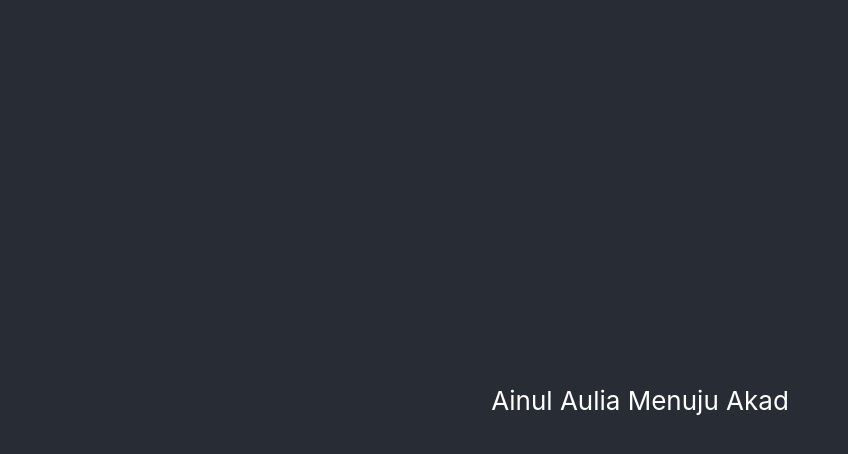
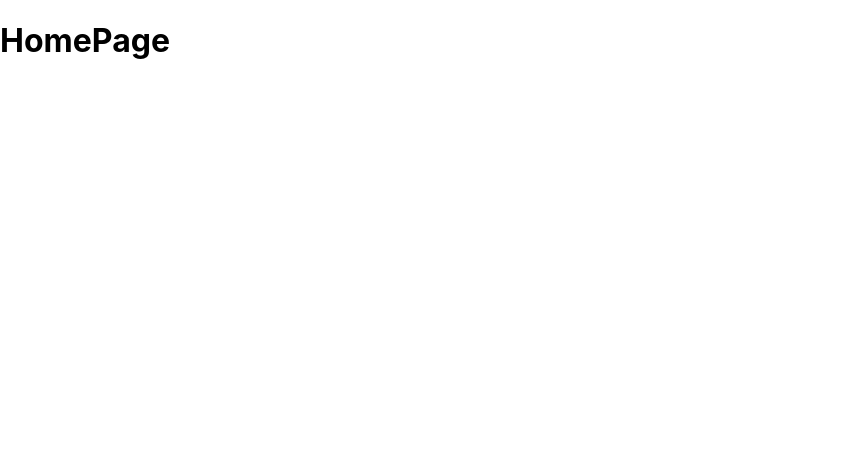
Before and after one commit to bktech-id/menujuakad, a React (Create React App) app: page / in a window 1280 px wide. Shown: the top 454 px of the page, without its empty margins (0-848 px from the left). Built offline with nearby package versions, Linux system fonts and the light colour scheme.

Commit message:
setup routing

```diff
--- /dev/null
+++ b/src/containers/AinulAulia/AinulAulia.js
@@ -0,0 +1,9 @@
+import React from 'react'
+
+export default function AinulAulia() {
+    return (
+        <div>
+            <p>Ainul Aulia Menuju Akad</p>
+        </div>
+    )
+}
--- a/src/containers/App/App.js
+++ b/src/containers/App/App.js
@@ -1,15 +1,31 @@
+import React, { Component } from 'react';
+import { Redirect, Route, Switch } from 'react-router';
+import { BrowserRouter } from 'react-router-dom';
 import './App.css';
+import { routes } from './routes';
 
-function App() {
-  return (
-    <div className="App">
-      <header className="App-header">
-        <p>
-          Ainul Aulia Menuju Akad
-        </p>
-        </header>
-    </div>
-  );
+class App extends Component {
+  render() {
+      const pages = routes.map((route, index) => {
+          return (
+              <Route
+                  component={route.component}
+                  exact={route.exact}
+                  path={route.path}
+                  key={index}
+              />
+          );
+      });
+
+      return (
+          <BrowserRouter>
+              <Switch>
+                {pages}
+                <Redirect to='/'/>
+              </Switch>
+          </BrowserRouter>
+      );
+  }
 }
 
 export default App;
--- /dev/null
+++ b/src/containers/App/routes.js
@@ -0,0 +1,21 @@
+import AinulAulia from "../AinulAulia/AinulAulia";
+import AriAyu from "../AriAyu/AriAyu";
+import HomePage from "../HomePage/HomePage";
+
+export const routes = [
+    {
+        component: HomePage,
+        exact: true,
+        path: '/'
+    },
+    {
+        component: AinulAulia,
+        exact: true,
+        path: '/ainulaulia'
+    },
+    {
+        component: AriAyu,
+        exact: true,
+        path: '/ariayu'
+    }
+]
--- /dev/null
+++ b/src/containers/AriAyu/AriAyu.js
@@ -0,0 +1,9 @@
+import React from 'react'
+
+export default function AriAyu() {
+    return (
+        <div>
+            <p>Ari Ayu</p>
+        </div>
+    )
+}
--- /dev/null
+++ b/src/containers/HomePage/HomePage.js
@@ -0,0 +1,9 @@
+import React from 'react'
+
+export default function HomePage() {
+    return (
+        <div>
+            <h1>HomePage</h1>
+        </div>
+    )
+}
```
